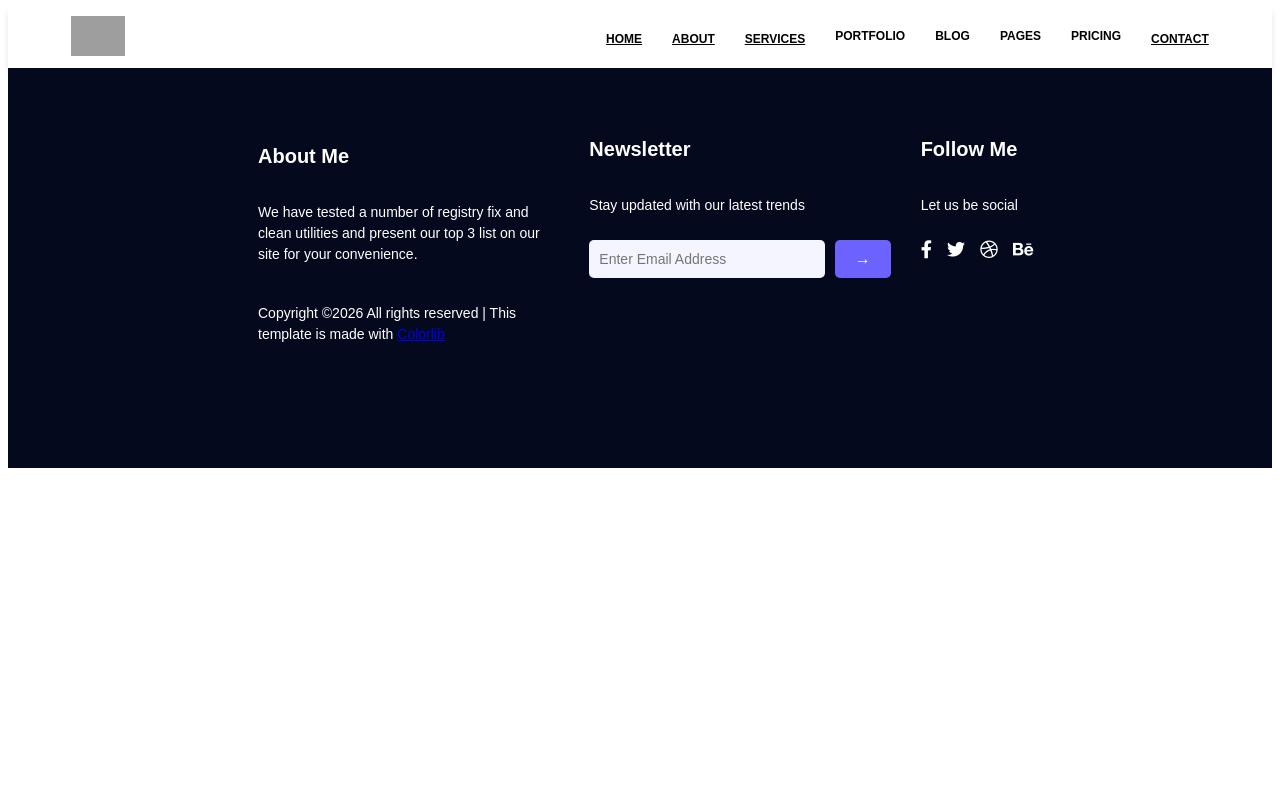
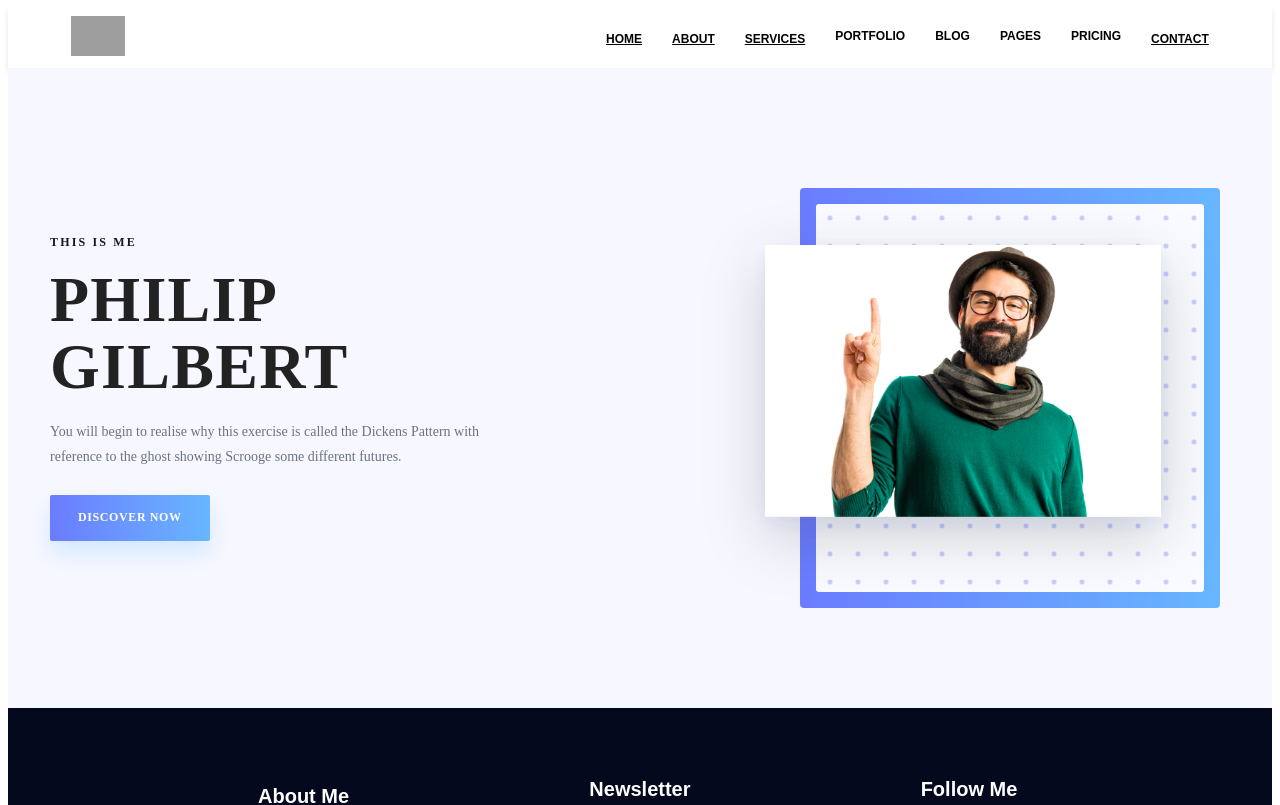
Before and after one commit to annmarytom/nuxt4-personal-portfolio, a Nuxt app: page / in a window 1280 px wide. Shown: the top 805 px of the page. Built offline with nearby package versions, Linux system fonts and the light colour scheme; grey boxes are pictures that could not be loaded.

Commit message:
added Home page herointro section  ui

```diff
--- /dev/null
+++ b/app/components/home/HeroIntro.vue
@@ -0,0 +1,212 @@
+<template>
+    <section class="hero">
+        <div class="hero__inner">
+
+            <div class="hero__content">
+                <p class="hero__kicker">{{ kicker }}</p>
+                <h1 class="hero__name">{{ name }}</h1>
+                <p class="hero__desc">{{ description }}</p>
+
+                <a class="hero__btn" :href="ctaHref">
+                    {{ ctaText }}
+                </a>
+            </div>
+
+
+            <div class="hero__visual">
+
+                <div class="hero__frame" aria-hidden="true">
+                    <div class="hero__dots"></div>
+                </div>
+
+
+                <img class="hero__person" :src="imageSrc" :alt="imageAlt" />
+            </div>
+        </div>
+    </section>
+</template>
+
+<script setup>
+defineProps({
+    kicker: { type: String, default: "THIS IS ME" },
+    name: { type: String, default: "PHILIP GILBERT" },
+    description: {
+        type: String,
+        default:
+            "You will begin to realise why this exercise is called the Dickens Pattern with reference to the ghost showing Scrooge some different futures."
+    },
+    ctaText: { type: String, default: "DISCOVER NOW" },
+    ctaHref: { type: String, default: "#" },
+
+
+    imageSrc: { type: String, default: "/images/about-img.png" },
+    imageAlt: { type: String, default: "Profile photo" }
+})
+</script>
+
+<style lang="scss" scoped>
+$bg: #f7f8ff;
+$text: #111827;
+$muted: #6b7280;
+$primary: #6b7cff;
+$primary2: #67b6ff;
+
+.hero {
+    background: $bg;
+    padding: 90px 0;
+    overflow: hidden;
+
+    &__inner {
+        width: min(1180px, calc(100% - 48px));
+        margin: 0 auto;
+
+        display: grid;
+        grid-template-columns: 1.05fr 0.95fr;
+        align-items: center;
+        gap: 56px;
+    }
+
+
+    &__content {
+        max-width: 520px;
+    }
+
+    &__kicker {
+        margin: 0 0 16px;
+        font-size: 12px;
+        letter-spacing: 0.18em;
+        font-weight: 700;
+        color: $text;
+    }
+
+    &__name {
+        margin: 0 0 18px;
+        font-size: 64px;
+        line-height: 1.05;
+        font-weight: 900;
+        letter-spacing: 0.02em;
+        color: #222;
+    }
+
+    &__desc {
+        margin: 0 0 26px;
+        font-size: 14px;
+        line-height: 1.8;
+        color: $muted;
+        max-width: 460px;
+    }
+
+    &__btn {
+        display: inline-flex;
+        align-items: center;
+        justify-content: center;
+
+        height: 46px;
+        padding: 0 28px;
+        border-radius: 2px;
+        text-decoration: none;
+        font-weight: 800;
+        font-size: 12px;
+        letter-spacing: 0.05em;
+        color: #fff;
+
+        background: linear-gradient(90deg, $primary 0%, $primary2 100%);
+        box-shadow: 0 12px 22px rgba(103, 182, 255, 0.25);
+        transition: transform 0.15s ease, filter 0.15s ease;
+
+        &:hover {
+            transform: translateY(-1px);
+            filter: brightness(1.02);
+        }
+    }
+
+    &__visual {
+        position: relative;
+        min-height: 460px;
+        display: flex;
+        align-items: center;
+        justify-content: center;
+    }
+
+    &__frame {
+        position: absolute;
+        width: 420px;
+        height: 420px;
+        right: 10px;
+        top: 30px;
+        border-radius: 4px;
+        background: linear-gradient(90deg, $primary 0%, $primary2 100%);
+        z-index: 1;
+    }
+
+    &__dots {
+        position: absolute;
+        inset: 16px;
+        background: #f9fbff;
+        border-radius: 3px;
+        overflow: hidden;
+
+
+        background-image: radial-gradient(rgba(107, 124, 255, 0.35) 2px, transparent 3px);
+        background-size: 28px 28px;
+    }
+
+    &__person {
+        position: relative;
+        z-index: 2;
+        width: 430px;
+        max-width: 100%;
+        height: auto;
+        display: block;
+
+
+        filter: drop-shadow(0 18px 30px rgba(0, 0, 0, 0.18));
+    }
+}
+
+/* Responsive */
+@media (max-width: 980px) {
+    .hero {
+        padding: 60px 0;
+
+        &__inner {
+            grid-template-columns: 1fr;
+            text-align: center;
+        }
+
+        &__content {
+            margin: 0 auto;
+        }
+
+        &__desc {
+            margin-left: auto;
+            margin-right: auto;
+        }
+
+        &__visual {
+            min-height: 420px;
+        }
+
+        &__frame {
+            right: 50%;
+            transform: translateX(50%);
+        }
+    }
+}
+
+@media (max-width: 520px) {
+    .hero__name {
+        font-size: 44px;
+    }
+
+    .hero__frame {
+        width: 320px;
+        height: 320px;
+        top: 20px;
+    }
+
+    .hero__person {
+        width: 320px;
+    }
+}
+</style>
--- a/app/pages/index.vue
+++ b/app/pages/index.vue
@@ -1,4 +1,8 @@
 <template>
+    <HeroIntro/>
 </template>
 
-<script setup></script>
+<script setup>
+import HeroIntro from '~/components/home/HeroIntro.vue';
+
+</script>
```
